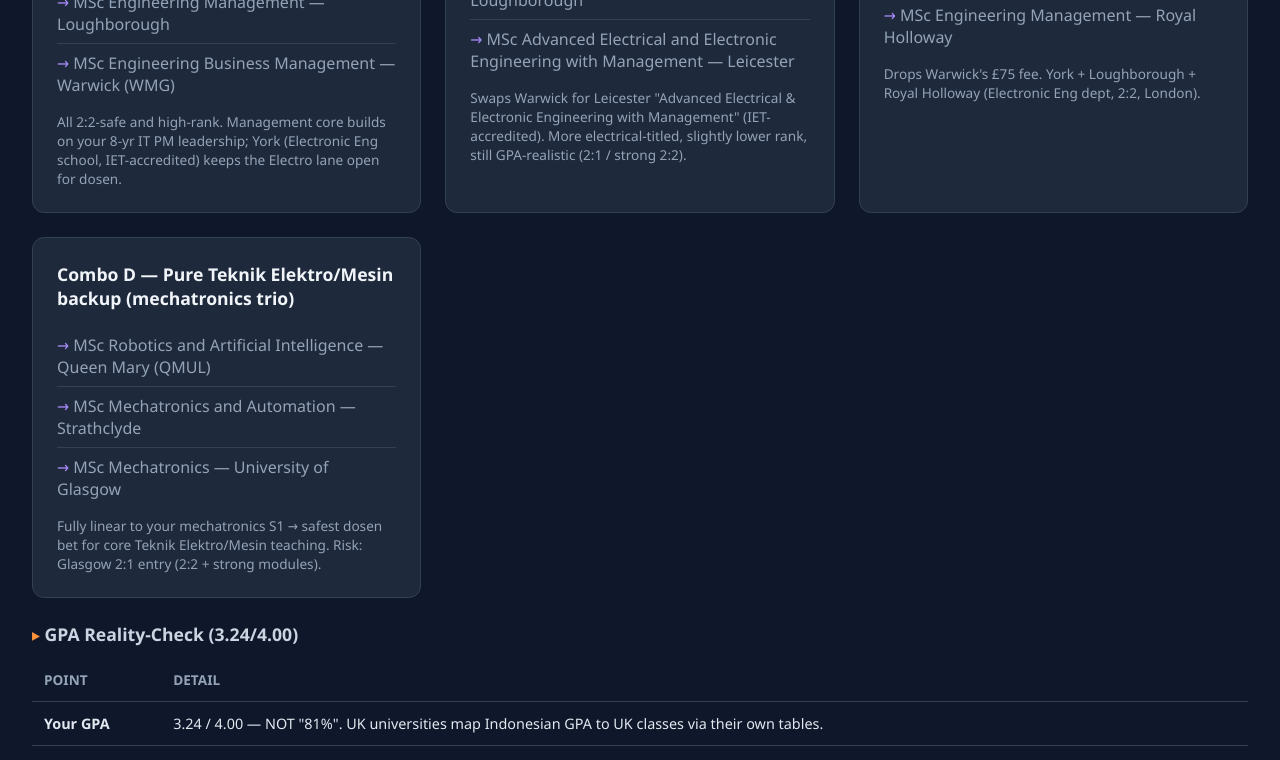
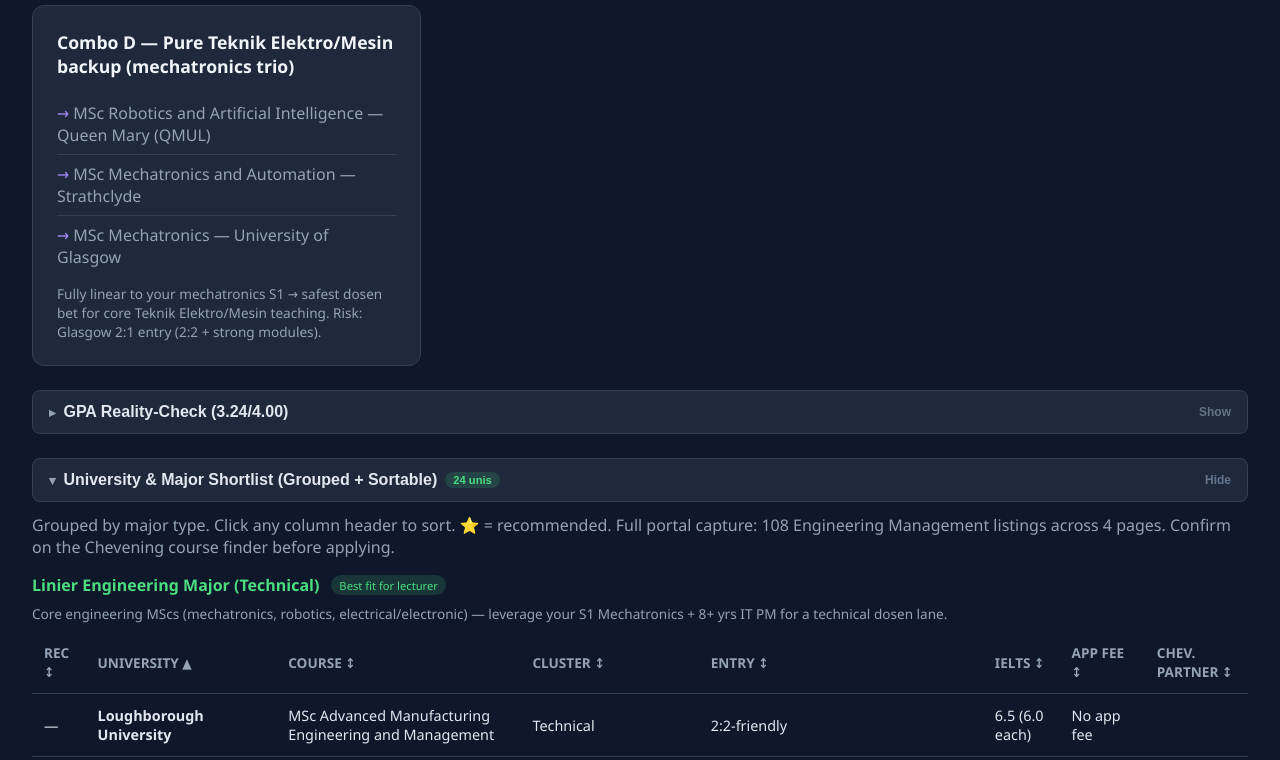
Before and after one commit to pungkiilham/scholarship_master-phd, a React (Vite) app: page /chevening in a window 1280 px wide. Shown: the part 2000-2760 px from the top of the page. Built offline with nearby package versions, Linux system fonts and the light colour scheme.

Commit message:
Chevening: group unis by linier vs management, sortable headers, collapsible sections

```diff
--- a/src/components/CheveningSection.jsx
+++ b/src/components/CheveningSection.jsx
@@ -1,3 +1,4 @@
+import { useState } from 'react'
 import {
   cheveningOverview,
   cheveningTimeline,
@@ -9,9 +10,107 @@
   cheveningGpaNote,
   cheveningPortalCourses,
   cheveningMajorGroups,
+  cheveningUniversityGroups,
 } from '../data/cheveningData'
 
+function Collapsible({ title, badge, defaultOpen = false, children }) {
+  const [open, setOpen] = useState(defaultOpen)
+  return (
+    <div style={{ marginBottom: '1.5rem' }}>
+      <button
+        onClick={() => setOpen(!open)}
+        style={{
+          width: '100%',
+          display: 'flex',
+          alignItems: 'center',
+          justifyContent: 'space-between',
+          gap: '0.75rem',
+          padding: '0.75rem 1rem',
+          background: '#1e293b',
+          border: '1px solid #334155',
+          borderRadius: '8px',
+          color: '#e2e8f0',
+          fontSize: '1rem',
+          fontWeight: 600,
+          cursor: 'pointer',
+          textAlign: 'left',
+        }}
+      >
+        <span style={{ display: 'flex', alignItems: 'center', gap: '0.5rem' }}>
+          <span style={{ fontSize: '0.8rem', color: '#94a3b8' }}>{open ? '▾' : '▸'}</span>
+          {title}
+          {badge && (
+            <span style={{ fontSize: '0.7rem', padding: '0.15rem 0.5rem', borderRadius: '999px', background: 'rgba(74,222,128,0.15)', color: '#4ade80' }}>{badge}</span>
+          )}
+        </span>
+        <span style={{ fontSize: '0.75rem', color: '#64748b' }}>{open ? 'Hide' : 'Show'}</span>
+      </button>
+      {open && <div style={{ paddingTop: '0.75rem' }}>{children}</div>}
+    </div>
+  )
+}
+
+function SortableTable({ rows, columns, defaultKey = 'uni' }) {
+  const [sortKey, setSortKey] = useState(defaultKey)
+  const [sortDir, setSortDir] = useState('asc')
+
+  const sorted = [...rows].sort((a, b) => {
+    const av = String(a[sortKey] ?? '').toLowerCase()
+    const bv = String(b[sortKey] ?? '').toLowerCase()
+    if (av < bv) return sortDir === 'asc' ? -1 : 1
+    if (av > bv) return sortDir === 'asc' ? 1 : -1
+    return 0
+  })
+
+  const toggleSort = (key) => {
+    if (sortKey === key) setSortDir(sortDir === 'asc' ? 'desc' : 'asc')
+    else { setSortKey(key); setSortDir('asc') }
+  }
+
+  return (
+    <div className="tracker-table-wrap">
+      <table className="tracker-table">
+        <thead>
+          <tr>
+            {columns.map((c, i) => (
+              <th
+                key={i}
+                onClick={() => toggleSort(c.key)}
+                style={{ cursor: 'pointer', userSelect: 'none' }}
+              >
+                {c.label} {sortKey === c.key ? (sortDir === 'asc' ? '▲' : '▼') : '↕'}
+              </th>
+            ))}
+          </tr>
+        </thead>
+        <tbody>
+          {sorted.map((u, i) => (
+            <tr key={i}>
+              {columns.map((c, j) => (
+                <td key={j}>
+                  {c.key === 'uni' ? <strong>{u[c.key]}</strong> : c.key === 'recommended' ? (u[c.key] ? '⭐' : '—') : u[c.key]}
+                </td>
+              ))}
+            </tr>
+          ))}
+        </tbody>
+      </table>
+    </div>
+  )
+}
+
 export default function CheveningSection() {
+  const universityColumns = [
+    { key: 'recommended', label: 'Rec' },
+    { key: 'uni', label: 'University' },
+    { key: 'course', label: 'Course' },
+    { key: 'cluster', label: 'Cluster' },
+    { key: 'entry', label: 'Entry' },
+    { key: 'ielts', label: 'IELTS' },
+    { key: 'fee', label: 'App Fee' },
+    { key: 'partner', label: 'Chev. Partner' },
+  ]
+
   return (
     <div>
       <h2 className="section-title urgent">Chevening Scholarship 2026/27</h2>
@@ -24,14 +123,16 @@
         <a className="card-link" style={{ padding: '0.5rem 1rem', background: '#1e293b', borderRadius: '8px' }} href={cheveningOverview.courseFinder} target="_blank" rel="noopener noreferrer">Course Finder</a>
       </div>
 
+      <Collapsible title="Overview" defaultOpen={true}>
         <div className="notes-section">
           <h3>Overview</h3>
           <ul className="notes-list">
             {cheveningOverview.notes.map((n, i) => <li key={i}>{n}</li>)}
           </ul>
         </div>
+      </Collapsible>
 
-      <h3 className="section-subtitle">Application Timeline</h3>
+      <Collapsible title="Application Timeline">
         <div className="tracker-table-wrap">
           <table className="tracker-table">
             <thead>
@@ -44,8 +145,9 @@
             </tbody>
           </table>
         </div>
+      </Collapsible>
 
-      <h3 className="section-subtitle">Entry Requirements (You Pass All)</h3>
+      <Collapsible title="Entry Requirements (You Pass All)" defaultOpen={true}>
         <div className="tracker-table-wrap">
           <table className="tracker-table">
             <thead>
@@ -58,8 +160,9 @@
             </tbody>
           </table>
         </div>
+      </Collapsible>
 
-      <h3 className="section-subtitle">Recommended Course Combos</h3>
+      <Collapsible title="Recommended Course Combos" defaultOpen={true} badge="Pick 1">
         <div className="scholarship-grid">
           {cheveningCombos.map((combo, i) => (
             <div className="scholarship-card" key={i}>
@@ -75,8 +178,9 @@
             </div>
           ))}
         </div>
+      </Collapsible>
 
-      <h3 className="section-subtitle">GPA Reality-Check (3.24/4.00)</h3>
+      <Collapsible title="GPA Reality-Check (3.24/4.00)">
         <div className="tracker-table-wrap">
           <table className="tracker-table">
             <thead>
@@ -89,60 +193,27 @@
             </tbody>
           </table>
         </div>
+      </Collapsible>
 
-      <h3 className="section-subtitle">University & Major Shortlist</h3>
+      <Collapsible title="University & Major Shortlist (Grouped + Sortable)" defaultOpen={true} badge={`${cheveningUniversities.length} unis`}>
         <p style={{ color: '#94a3b8', marginBottom: '1rem' }}>
-        Verified against each university's official course page (full-time, taught MSc, autumn start) and the Chevening course finder. Full portal capture: {cheveningPortalCourses.length} Engineering Management listings across 4 pages. Confirm on the Chevening course finder before applying.
+          Grouped by major type. Click any column header to sort. ⭐ = recommended. Full portal capture: {cheveningPortalCourses.length} Engineering Management listings across 4 pages. Confirm on the Chevening course finder before applying.
         </p>
-      <div className="tracker-table-wrap">
-        <table className="tracker-table">
-          <thead>
-            <tr><th>University</th><th>Course</th><th>Cluster</th><th>Entry</th><th>IELTS</th><th>App Fee</th><th>Chev. Partner</th></tr>
-          </thead>
-          <tbody>
-            {cheveningUniversities.map((u, i) => (
-              <tr key={i}>
-                <td><strong>{u.uni}</strong></td>
-                <td>{u.course}</td>
-                <td>{u.cluster}</td>
-                <td>{u.entry}</td>
-                <td>{u.ielts}</td>
-                <td>{u.fee}</td>
-                <td>{u.partner ? '✓' : '—'}</td>
-              </tr>
-            ))}
-          </tbody>
-        </table>
+        {cheveningUniversityGroups.map((group, g) => (
+          <div key={g} style={{ marginBottom: '1.5rem' }}>
+            <div style={{ display: 'flex', alignItems: 'center', gap: '0.75rem', marginBottom: '0.5rem' }}>
+              <h3 style={{ color: group.highlight ? '#4ade80' : '#cbd5e1', margin: 0, fontSize: '1rem' }}>{group.name}</h3>
+              {group.tag && (
+                <span style={{ fontSize: '0.7rem', padding: '0.15rem 0.5rem', borderRadius: '999px', background: group.highlight ? 'rgba(74,222,128,0.15)' : '#1e293b', color: group.highlight ? '#4ade80' : '#94a3b8' }}>{group.tag}</span>
+              )}
             </div>
-
-      <h3 className="section-subtitle">Second Option — Less Related / Adjacent Majors</h3>
-      <p style={{ color: '#94a3b8', marginBottom: '1rem' }}>
-        Backup direction if the Engineering Management story feels too narrow. Chevening requires all 3 courses to be similar — pick from ONE cluster only.
-      </p>
-      {cheveningSecondOptions.map((group, i) => (
-        <div key={i} style={{ marginBottom: '1rem' }}>
-          <h4 style={{ color: '#cbd5e1', margin: '0.75rem 0 0.5rem' }}>{group.cluster}</h4>
-          <div className="tracker-table-wrap">
-            <table className="tracker-table">
-              <thead>
-                <tr><th>University</th><th>Course</th><th>Entry</th><th>IELTS</th></tr>
-              </thead>
-              <tbody>
-                {group.courses.map((c, j) => (
-                  <tr key={j}>
-                    <td>{c.uni}</td>
-                    <td>{c.course}</td>
-                    <td>{c.entry}</td>
-                    <td>{c.ielts}</td>
-                  </tr>
-                ))}
-              </tbody>
-            </table>
-          </div>
+            <p style={{ color: '#94a3b8', fontSize: '0.85rem', margin: '0 0 0.5rem' }}>{group.description}</p>
+            <SortableTable rows={group.schools} columns={universityColumns} />
           </div>
         ))}
+      </Collapsible>
 
-      <h3 className="section-subtitle">Major Groups — Linier Engineering vs Management</h3>
+      <Collapsible title="Wife-suggested Majors — Linier Engineering vs Management">
         <p style={{ color: '#94a3b8', marginBottom: '1rem' }}>
           {cheveningMajorGroups.intro}
         </p>
@@ -174,8 +245,37 @@
             </div>
           </div>
         ))}
+      </Collapsible>
 
-      <h3 className="section-subtitle">Courses to EXCLUDE (Not Chevening-Eligible)</h3>
+      <Collapsible title="Second Option — Less Related / Adjacent Majors">
+        <p style={{ color: '#94a3b8', marginBottom: '1rem' }}>
+          Backup direction if the Engineering Management story feels too narrow. Chevening requires all 3 courses to be similar — pick from ONE cluster only.
+        </p>
+        {cheveningSecondOptions.map((group, i) => (
+          <div key={i} style={{ marginBottom: '1rem' }}>
+            <h4 style={{ color: '#cbd5e1', margin: '0.75rem 0 0.5rem' }}>{group.cluster}</h4>
+            <div className="tracker-table-wrap">
+              <table className="tracker-table">
+                <thead>
+                  <tr><th>University</th><th>Course</th><th>Entry</th><th>IELTS</th></tr>
+                </thead>
+                <tbody>
+                  {group.courses.map((c, j) => (
+                    <tr key={j}>
+                      <td>{c.uni}</td>
+                      <td>{c.course}</td>
+                      <td>{c.entry}</td>
+                      <td>{c.ielts}</td>
+                    </tr>
+                  ))}
+                </tbody>
+              </table>
+            </div>
+          </div>
+        ))}
+      </Collapsible>
+
+      <Collapsible title="Courses to EXCLUDE (Not Chevening-Eligible)">
         <div className="tracker-table-wrap">
           <table className="tracker-table">
             <thead>
@@ -188,6 +288,7 @@
             </tbody>
           </table>
         </div>
+      </Collapsible>
     </div>
   )
 }
--- a/src/data/cheveningData.js
+++ b/src/data/cheveningData.js
@@ -35,6 +35,7 @@
     fee: 'No app fee (verify)',
     verified: true,
     partner: true,
+    recommended: true,
   },
   {
     uni: 'University of Warwick (WMG)',
@@ -46,6 +47,7 @@
     fee: '£75 app fee',
     verified: true,
     partner: true,
+    recommended: true,
   },
   {
     uni: 'University of Birmingham',
@@ -68,6 +70,7 @@
     fee: 'No app fee',
     verified: true,
     partner: true,
+    recommended: true,
   },
   {
     uni: 'Royal Holloway, University of London',
@@ -290,6 +293,32 @@
     partner: false,
   },
 ]
+
+const linierClusters = ['Technical', 'Technical/Electro', 'Robotics/Mechatronics']
+const managementClusters = ['Management', 'Operations']
+
+export const cheveningUniversityGroups = [
+  {
+    name: 'Linier Engineering Major (Technical)',
+    tag: 'Best fit for lecturer',
+    highlight: true,
+    description: 'Core engineering MScs (mechatronics, robotics, electrical/electronic) — leverage your S1 Mechatronics + 8+ yrs IT PM for a technical dosen lane.',
+    cluster: linierClusters,
+    schools: [],
+  },
+  {
+    name: 'Management / Non-linier Major',
+    tag: 'Wider career path',
+    highlight: false,
+    description: 'Engineering blended with management/project/operations — broader roles, less "linear" for a pure technical lecturer position.',
+    cluster: managementClusters,
+    schools: [],
+  },
+]
+
+cheveningUniversityGroups.forEach(g => {
+  g.schools = cheveningUniversities.filter(u => g.cluster.includes(u.cluster))
+})
 
 export const cheveningExcluded = [
   { uni: 'Cranfield', course: 'MSc Digital and Technology Solutions', reason: 'Part-time, 24 months (not 9-12 mo)' },
```
Lines whose indentation alone changed are shown as unchanged.
